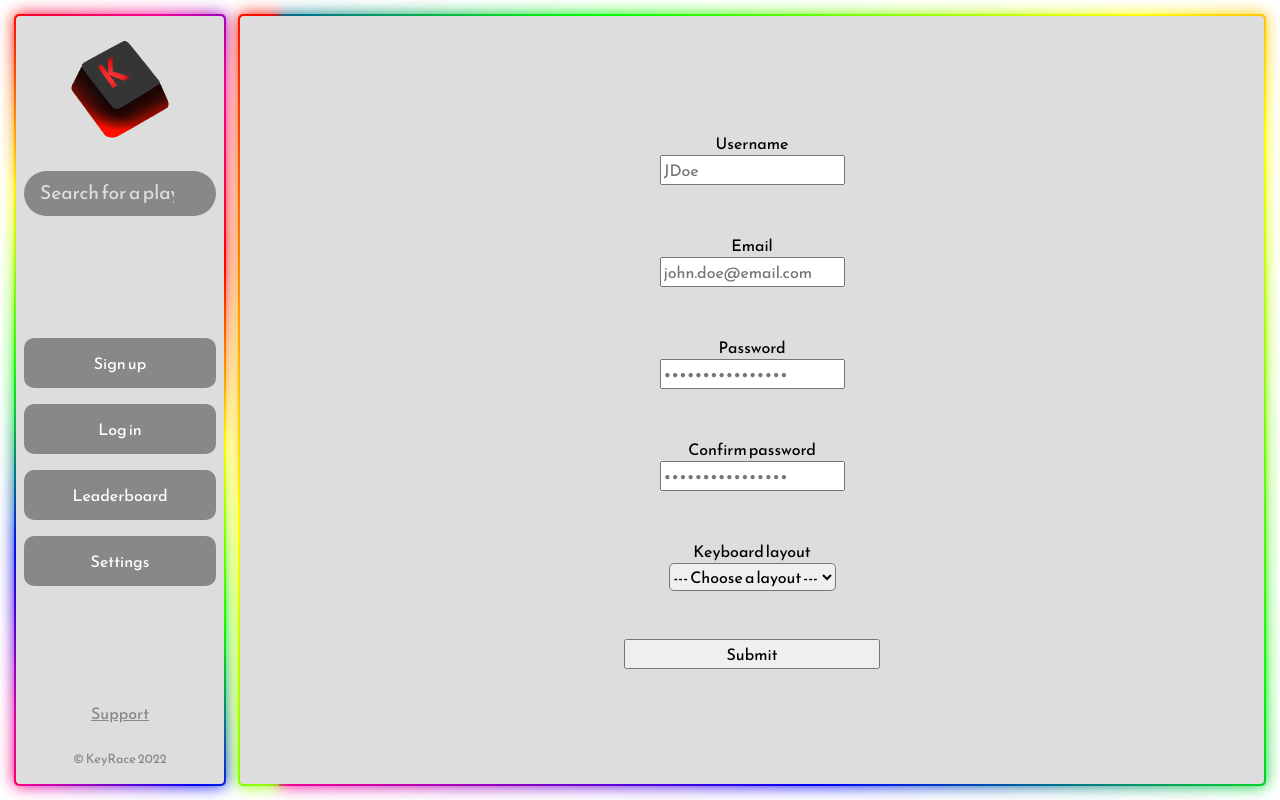
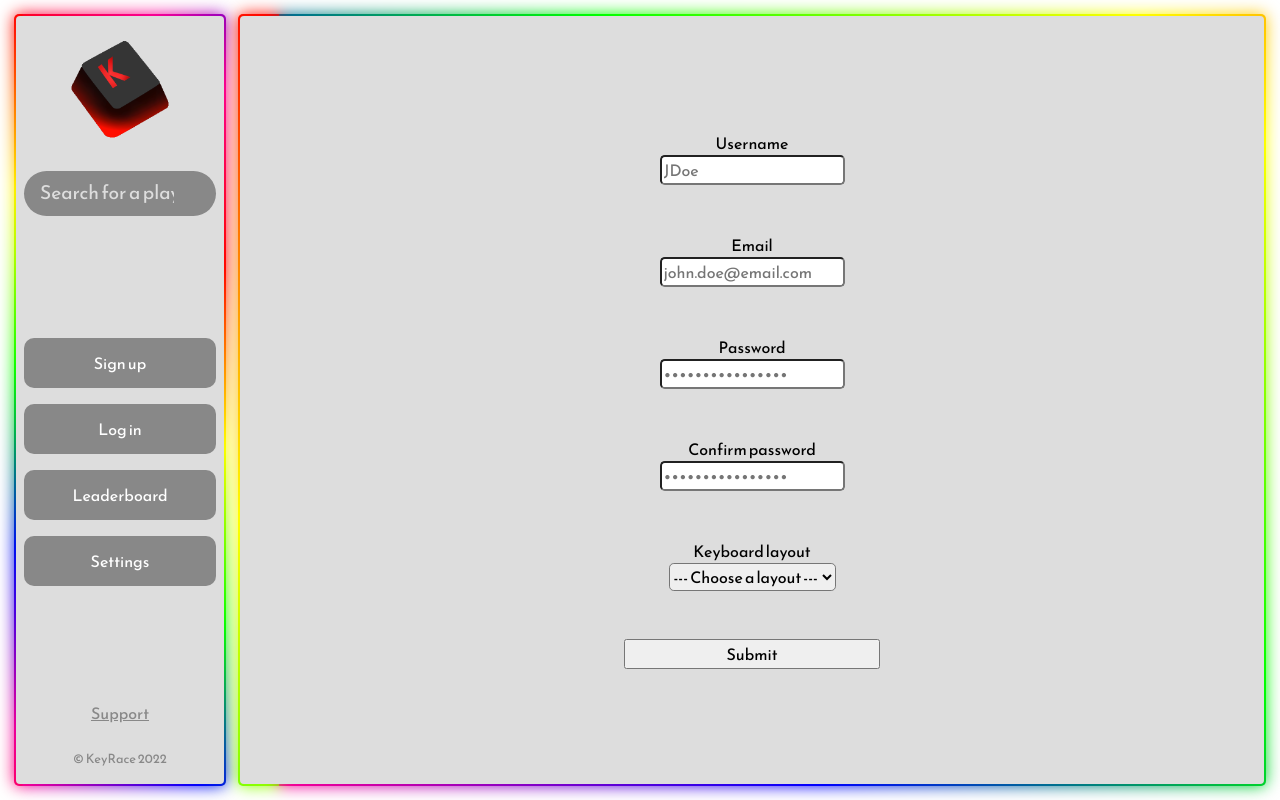
Before and after one commit to opixelum/KeyRace, a PHP site: page /signup.php in a window 1280 px wide. Run offline with PHP 8.4, Linux system fonts and the light colour scheme.

Commit message:
Update signup.php

```diff
--- a/signup.php
+++ b/signup.php
@@ -15,19 +15,19 @@
         <main class="col ms-2 d-flex justify-content-center align-items-center rounded rgb-shadow">
           <form class="d-flex justify-content-center flex-wrap w-25" method="POST" action="./src/scripts/php/signup_check.php">
             <label class="w-100 text-center" for="username">Username</label><br>
-            <input class="mb-5" type="text" id="username-inpt" name="username"
+            <input class="mb-5 rounded-3" type="text" id="username-inpt" name="username"
             placeholder="JDoe"><br><br>
 
             <label class="w-100 text-center" for="email">Email</label><br>
-            <input class="mb-5" type="email" id="email-inpt" name="email"
+            <input class="mb-5 rounded-3"  type="email" id="email-inpt" name="email"
             placeholder="john.doe@email.com"><br><br>
 
             <label class="w-100 text-center" for="password">Password</label><br>
-            <input class="mb-5" type="password" id="password-inpt" name="password"
+            <input class="mb-5 rounded-3" type="password" id="password-inpt" name="password"
             placeholder="••••••••••••••••"><br><br>
 
             <label class="w-100 text-center" for="confirm-password">Confirm password</label><br>
-            <input class="mb-5" type="password" id="confirm-password-inpt"
+            <input class="mb-5 rounded-3" type="password" id="confirm-password-inpt"
             name="confirm-password" placeholder="••••••••••••••••"><br><br>
 
             <label class="w-100 text-center" for="keyboard-layout">Keyboard layout</label><br>
```
